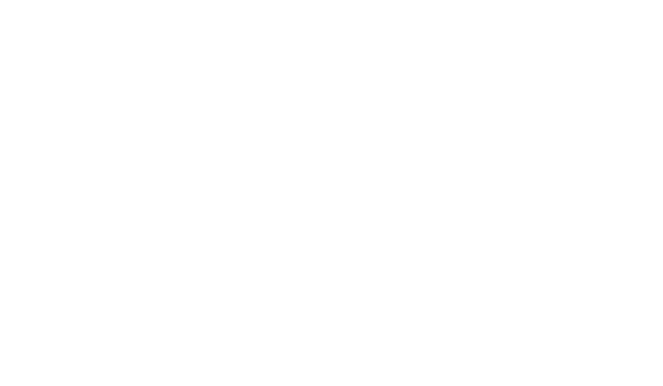
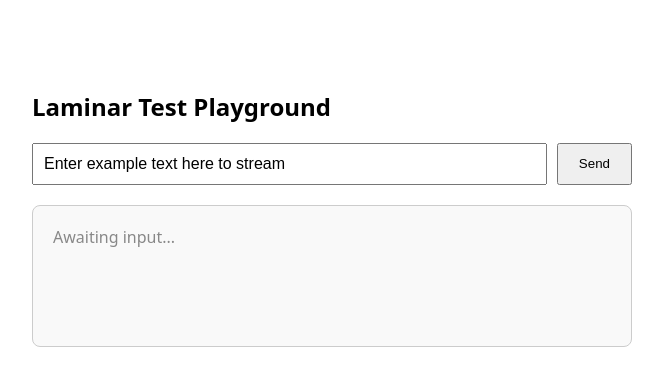
Before and after one commit to Yashkanekar/laminar, a React (Vite) app: page / in a window 1280 px wide. Shown: the top 386 px of the page, without its empty margins (308-971 px from the left). Built offline with nearby package versions, Linux system fonts and the light colour scheme.

Commit message:
feat: implement App component with input handling and streaming response display

```diff
--- a/src/App.tsx
+++ b/src/App.tsx
@@ -1,7 +1,68 @@
-import "./App.css";
+import { useState } from "react";
+import { StreamText } from "./react/components/StreamText";
+import { mockSSEFetch } from "./utils/mockBackend";
 
-function App() {
-  return <></>;
+export default function App() {
+  const [prompt, setPrompt] = useState("Enter example text here to stream");
+  const [submittedPrompt, setSubmittedPrompt] = useState("");
+  const [isGenerating, setIsGenerating] = useState(false);
+
+  const handleSend = () => {
+    if (!prompt.trim()) return;
+    setSubmittedPrompt(prompt);
+    setIsGenerating(true);
+  };
+
+  return (
+    <div style={{ maxWidth: "600px", margin: "50px auto", padding: "20px" }}>
+      <h2 style={{ fontFamily: "system-ui, sans-serif" }}>
+        Laminar Test Playground
+      </h2>
+
+      <div style={{ display: "flex", gap: "10px", marginBottom: "20px" }}>
+        <input
+          value={prompt}
+          onChange={(e) => setPrompt(e.target.value)}
+          style={{ flex: 1, padding: "10px", fontSize: "16px" }}
+          disabled={isGenerating}
+        />
+        <button
+          onClick={handleSend}
+          disabled={isGenerating}
+          style={{ padding: "10px 20px", cursor: "pointer" }}
+        >
+          {isGenerating ? "Generating..." : "Send"}
+        </button>
+      </div>
+
+      <div
+        style={{
+          border: "1px solid #ccc",
+          padding: "20px",
+          borderRadius: "8px",
+          minHeight: "100px",
+          backgroundColor: "#f9f9f9",
+        }}
+      >
+        {submittedPrompt ? (
+          <StreamText
+            // The key prop tells React to destroy and recreate the component (resetting its state) ONLY when the prompt changes.
+            key={submittedPrompt}
+            fetcher={() => mockSSEFetch(submittedPrompt)}
+            onFinish={() => setIsGenerating(false)}
+          />
+        ) : (
+          <p
+            style={{
+              color: "#888",
+              fontFamily: "system-ui, sans-serif",
+              margin: 0,
+            }}
+          >
+            Awaiting input...
+          </p>
+        )}
+      </div>
+    </div>
+  );
 }
-
-export default App;
--- /dev/null
+++ b/src/react/components/StreamText.tsx
@@ -0,0 +1,48 @@
+import { useEffect, useRef } from "react";
+import { useStream } from "../useStream";
+
+export interface StreamTextProps {
+  fetcher: () => Promise<Response>;
+  onFinish?: () => void;
+}
+
+export function StreamText({ fetcher, onFinish }: StreamTextProps) {
+  const { text, status, error, start } = useStream();
+
+  const hasStarted = useRef(false);
+
+  useEffect(() => {
+    if (!hasStarted.current) {
+      hasStarted.current = true;
+      start(fetcher());
+    }
+  }, [fetcher, start]);
+
+  useEffect(() => {
+    if (status === "done") {
+      onFinish?.();
+    }
+  }, [status, onFinish]);
+
+  if (error) {
+    return <div style={{ color: "red" }}>Error: {error}</div>;
+  }
+
+  return (
+    <div style={{ fontFamily: "system-ui, sans-serif", lineHeight: "1.6" }}>
+      {text}
+      {status === "streaming" && (
+        <span
+          style={{
+            display: "inline-block",
+            width: "8px",
+            height: "15px",
+            backgroundColor: "currentColor",
+            marginLeft: "4px",
+            // animation: "pulse 1s cubic-bezier(0.4, 0, 0.6, 1) infinite",
+          }}
+        />
+      )}
+    </div>
+  );
+}
--- a/src/react/useStream.ts
+++ b/src/react/useStream.ts
@@ -19,7 +19,10 @@
 
   const flushBufferToReact = useCallback(() => {
     if (bufferRef.current.length > 0) {
-      setText((prev) => prev + bufferRef.current);
+      const textToFlush = bufferRef.current;
+
+      setText((prev) => prev + textToFlush);
+
       bufferRef.current = "";
     }
     rAF_Id.current = null;
--- /dev/null
+++ b/src/utils/mockBackend.ts
@@ -0,0 +1,27 @@
+export async function mockSSEFetch(prompt: string): Promise<Response> {
+  const aiResponse = `Hello! You said: "${prompt}". This is Laminar streaming perfectly smoothly via requestAnimationFrame. Notice how there is no jank, even though I am sending data in tiny, fragmented chunks!`;
+
+  const chunks = aiResponse.split(" ");
+
+  const stream = new ReadableStream({
+    async start(controller) {
+      for (const chunk of chunks) {
+        // Simulating random network delay between 30ms and 80ms
+        await new Promise((resolve) =>
+          setTimeout(resolve, 30 + Math.random() * 80),
+        );
+
+        // Format as an OpenAI-style SSE event
+        const eventStr = `data: ${JSON.stringify({ text: chunk + " " })}\n\n`;
+        controller.enqueue(new TextEncoder().encode(eventStr));
+      }
+
+      controller.enqueue(new TextEncoder().encode("data: [DONE]\n\n"));
+      controller.close();
+    },
+  });
+
+  return new Response(stream, {
+    headers: { "Content-Type": "text/event-stream" },
+  });
+}
```
